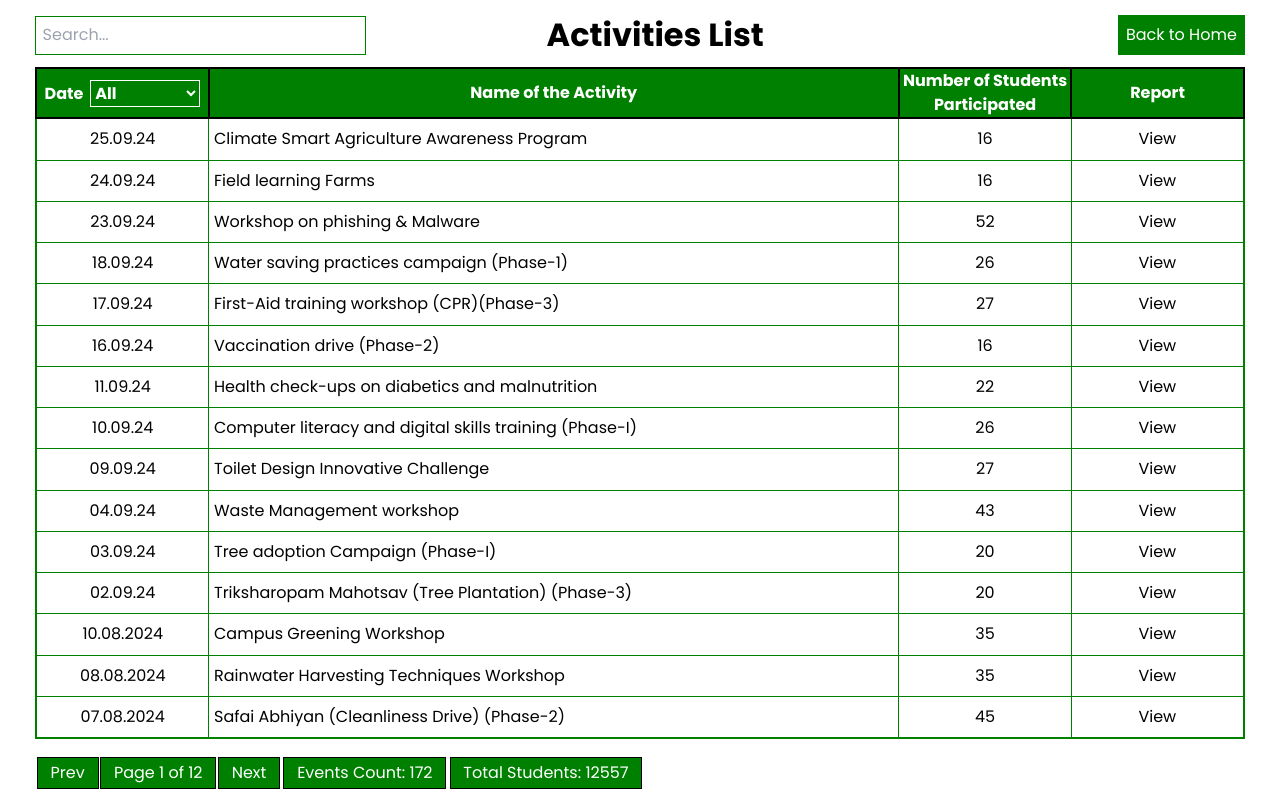
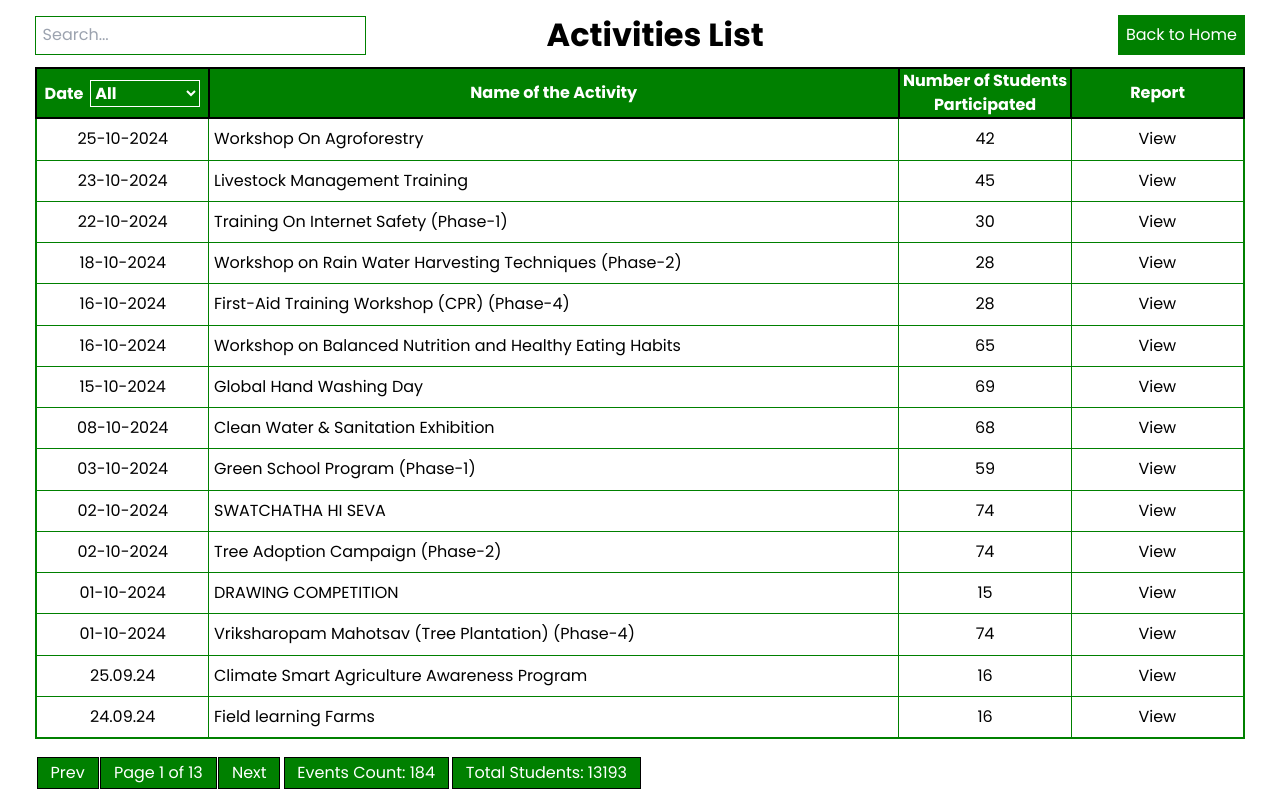
Before and after one commit to DeepakReddyG/SmartVillage, a Next.js app in the folder client/: page /activities in a window 1280 px wide. Built offline with nearby package versions, Linux system fonts and the light colour scheme.

Commit message:
fixed bug with reports page order

```diff
--- a/client/app/activities/Updates_Array.js
+++ b/client/app/activities/Updates_Array.js
@@ -1,4 +1,95 @@
 const newData = [
+    {
+        "Year": "2024-25",
+        "Name of the activity": "Clean Water & Sanitation Exhibition",
+        "Date of the activity \nDD-MM-YYYY": "08-10-2024",
+        "Number of students participated in such activities": "68",
+        "Web Links": "https://kluniversityin-my.sharepoint.com/personal/brambabu_kluniversity_in/_layouts/15/onedrive.aspx?id=%2Fpersonal%2Fbrambabu%5Fkluniversity%5Fin%2FDocuments%2FSVR%20OCTOBER%20MONTH%20REPORTS%202024%2FClean%20Water%20%26%20Sanitation%20Exhibition%2Epdf%2Epdf%20%281%29%2Epdf%20%281%29%2Epdf%20%281%29%2Epdf&parent=%2Fpersonal%2Fbrambabu%5Fkluniversity%5Fin%2FDocuments%2FSVR%20OCTOBER%20MONTH%20REPORTS%202024&ga=1"
+    },
+    {
+        "Year": "2024-25",
+        "Name of the activity": "DRAWING COMPETITION",
+        "Date of the activity \nDD-MM-YYYY": "01-10-2024",
+        "Number of students participated in such activities": "15",
+        "Web Links": "https://kluniversityin-my.sharepoint.com/personal/brambabu_kluniversity_in/_layouts/15/onedrive.aspx?id=%2Fpersonal%2Fbrambabu%5Fkluniversity%5Fin%2FDocuments%2FSVR%20OCTOBER%20MONTH%20REPORTS%202024%2FDRAWING%20COMPETITION%2Epdf%20%281%29%2Epdf%20%281%29%2Epdf%20%281%29%2Epdf&parent=%2Fpersonal%2Fbrambabu%5Fkluniversity%5Fin%2FDocuments%2FSVR%20OCTOBER%20MONTH%20REPORTS%202024&ga=1"
+    },
+    {
+        "Year": "2024-25",
+        "Name of the activity": "First-Aid Training Workshop (CPR) (Phase-4)",
+        "Date of the activity \nDD-MM-YYYY": "16-10-2024",
+        "Number of students participated in such activities": "28",
+        "Web Links": "https://kluniversityin-my.sharepoint.com/personal/brambabu_kluniversity_in/_layouts/15/onedrive.aspx?id=%2Fpersonal%2Fbrambabu%5Fkluniversity%5Fin%2FDocuments%2FSVR%20OCTOBER%20MONTH%20REPORTS%202024%2FFirst%2DAid%20Training%20Workshop%28CPR%29%28Phase%2D4%29%2Epdf%20%281%29%2Epdf%2Epdf%20%281%29%2Epdf&parent=%2Fpersonal%2Fbrambabu%5Fkluniversity%5Fin%2FDocuments%2FSVR%20OCTOBER%20MONTH%20REPORTS%202024&ga=1"
+    },
+    {
+        "Year": "2024-25",
+        "Name of the activity": "Global Hand Washing Day",
+        "Date of the activity \nDD-MM-YYYY": "15-10-2024",
+        "Number of students participated in such activities": "69",
+        "Web Links": "https://kluniversityin-my.sharepoint.com/:b:/g/personal/brambabu_kluniversity_in/ET1naAl4KbdMs-xpd_fokS4B-to5vfSw5CeUPpxgQdBbhg?e=YAiErc"
+    },
+    {
+        "Year": "2024-25",
+        "Name of the activity": "Green School Program (Phase-1)",
+        "Date of the activity \nDD-MM-YYYY": "03-10-2024",
+        "Number of students participated in such activities": "59",
+        "Web Links": "https://kluniversityin-my.sharepoint.com/personal/brambabu_kluniversity_in/_layouts/15/onedrive.aspx?id=%2Fpersonal%2Fbrambabu%5Fkluniversity%5Fin%2FDocuments%2FSVR%20OCTOBER%20MONTH%20REPORTS%202024%2FGreen%20School%20Program%20%28Phase%2D1%29%2Epdf%2Epdf%20%281%29%2Epdf%20%281%29%2Epdf%20%281%29%2Epdf&parent=%2Fpersonal%2Fbrambabu%5Fkluniversity%5Fin%2FDocuments%2FSVR%20OCTOBER%20MONTH%20REPORTS%202024&ga=1"
+    },
+    {
+        "Year": "2024-25",
+        "Name of the activity": "Livestock Management Training",
+        "Date of the activity \nDD-MM-YYYY": "23-10-2024",
+        "Number of students participated in such activities": "45",
+        "Web Links": "https://kluniversityin-my.sharepoint.com/:b:/g/personal/brambabu_kluniversity_in/ESvqq7EYkuRCq6cvItGe-rEBa3lqxsY6L8El16PiXqx-UA?e=117SVG"
+    },
+    {
+        "Year": "2024-25",
+        "Name of the activity": "SWATCHATHA HI SEVA",
+        "Date of the activity \nDD-MM-YYYY": "02-10-2024",
+        "Number of students participated in such activities": "74",
+        "Web Links": "https://kluniversityin-my.sharepoint.com/personal/brambabu_kluniversity_in/_layouts/15/onedrive.aspx?id=%2Fpersonal%2Fbrambabu%5Fkluniversity%5Fin%2FDocuments%2FSVR%20OCTOBER%20MONTH%20REPORTS%202024%2FSWATCHATHA%20HI%20SEVA%2Epdf%20%282%29%20%281%29%2Epdf%2Epdf&parent=%2Fpersonal%2Fbrambabu%5Fkluniversity%5Fin%2FDocuments%2FSVR%20OCTOBER%20MONTH%20REPORTS%202024&ga=1"
+    },
+    {
+        "Year": "2024-25",
+        "Name of the activity": "Training On Internet Safety (Phase-1)",
+        "Date of the activity \nDD-MM-YYYY": "22-10-2024",
+        "Number of students participated in such activities": "30",
+        "Web Links": "https://kluniversityin-my.sharepoint.com/:b:/g/personal/brambabu_kluniversity_in/EfTMaja6lY5Ftwf7QniRIpIBo2XJxWqRuRkmLpRJgDdbMQ?e=F90NUv"
+    },
+    {
+        "Year": "2024-25",
+        "Name of the activity": "Tree Adoption Campaign (Phase-2)",
+        "Date of the activity \nDD-MM-YYYY": "02-10-2024",
+        "Number of students participated in such activities": "74",
+        "Web Links": "https://kluniversityin-my.sharepoint.com/:b:/g/personal/brambabu_kluniversity_in/EWcAUddZm5BGiWp2lkeCFScBq1ogc0xZJlFu5_IoigfSpQ?e=L6YV5k"
+    },
+    {
+        "Year": "2024-25",
+        "Name of the activity": "Vriksharopam Mahotsav (Tree Plantation) (Phase-4)",
+        "Date of the activity \nDD-MM-YYYY": "01-10-2024",
+        "Number of students participated in such activities": "74",
+        "Web Links": "https://kluniversityin-my.sharepoint.com/:b:/g/personal/brambabu_kluniversity_in/ETqvO7s5cOZFiUiviRAMSRwBXsqa5AjNtvKcarCrXFLDKA?e=yfGXKw"
+    },
+    {
+        "Year": "2024-25",
+        "Name of the activity": "Workshop on Balanced Nutrition and Healthy Eating Habits",
+        "Date of the activity \nDD-MM-YYYY": "16-10-2024",
+        "Number of students participated in such activities": "65",
+        "Web Links": "https://kluniversityin-my.sharepoint.com/:b:/g/personal/brambabu_kluniversity_in/EQY-DaQiXsZOhGd2qVyK3kUBlGXZ6OLKvivl_zS84juJfw?e=06o0JD"
+    },
+    {
+        "Year": "2024-25",
+        "Name of the activity": "Workshop On Agroforestry",
+        "Date of the activity \nDD-MM-YYYY": "25-10-2024",
+        "Number of students participated in such activities": "42",
+        "Web Links": "https://kluniversityin-my.sharepoint.com/:b:/g/personal/brambabu_kluniversity_in/Ef7nzuNC23JHmFZZAiFxftYBN1zJWN-JHahCVGJJpsz1_Q?e=KauAxp"
+    },
+    {
+        "Year": "2024-25",
+        "Name of the activity": "Workshop on Rain Water Harvesting Techniques (Phase-2)",
+        "Date of the activity \nDD-MM-YYYY": "18-10-2024",
+        "Number of students participated in such activities": "28",
+        "Web Links": "https://kluniversityin-my.sharepoint.com/:b:/g/personal/brambabu_kluniversity_in/EYvnvPZ4wjpKsI-A0Hs4pSMBVr6zcuH9Pl7tlxv7gqaB2w?e=Yqj7Fr"
+    },
         {
             "Year": "2022-23",
             "Name of the activity": "Awareness Propgrammes & Rallies on Usage of Plastic",
@@ -9,7 +100,7 @@ const newData = [
         {
             "Year": "2022-23",
             "Name of the activity": "World Population Day",
-            "Date of the activity \nDD-MM-YYYY": "11.07.2022",
+            "Date of the activity \nDD-MM-YYYY": "11-07-2022",
             "Number of students participated in such activities": "81",
             "Web Links": "https://www.kluniversity.in/iqac-files/SSR-2023/c3/3.6.2/Activities/93.pdf"
         },
@@ -1112,13 +1203,13 @@ const newData = [
             "Number of students participated in such activities": "35",
             "Web Links": "https://kluniversityin-my.sharepoint.com/:b:/g/personal/2300040028_kluniversity_in/EeNYkLT3Z99Mk2y5KZZTrfsBmQ2oY3fdXeGrzXJdwn-hVw?e=EBw5Vp"
         },
-        {
-            "Year": "2023-2024",
-            "Name of the activity": "Campus Greening Workshop",
-            "Date of the activity \nDD-MM-YYYY": "10.08.2024",
-            "Number of students participated in such activities": "35",
-            "Web Links": "https://kluniversityin-my.sharepoint.com/:b:/g/personal/2300040028_kluniversity_in/EXD3bON2H6BNm5c4XBBj-pIBPQ7frO7cGRQQGCdKOABQJQ?e=kDoxlB"
-        },
+        // {
+        //     "Year": "2023-2024",
+        //     "Name of the activity": "Campus Greening Workshop",
+        //     "Date of the activity \nDD-MM-YYYY": "10.08.2024",
+        //     "Number of students participated in such activities": "35",
+        //     "Web Links": "https://kluniversityin-my.sharepoint.com/:b:/g/personal/2300040028_kluniversity_in/EXD3bON2H6BNm5c4XBBj-pIBPQ7frO7cGRQQGCdKOABQJQ?e=kDoxlB"
+        // },
         {
             "Year": "2023-2024",
             "Name of the activity": "Triksharopam Mahotsav (Tree Plantation) (Phase-3)",
--- a/client/app/activities/page.js
+++ b/client/app/activities/page.js
@@ -23,8 +23,15 @@ function Page() {
 
   // Function to convert date to a common format for sorting
   const formatDateForSorting = (date) => {
-    const [day, month, year] = date.split('.');
-    return `${year.padStart(4, '20')}-${month.padStart(2, '0')}-${day.padStart(2, '0')}`;
+    // Handle both "." and "-" separators
+    const parts = date.includes('.') ? date.split('.') : date.split('-');
+    const [day, month, year] = parts;
+
+    // Ensure year is padded correctly
+    const fullYear = year.length === 2 ? `20${year}` : year;
+
+    // Return ISO format date string
+    return `${fullYear}-${month.padStart(2, '0')}-${day.padStart(2, '0')}`;
   };
 
   // Sort the data based on the selected column and order
@@ -40,6 +47,9 @@ function Page() {
       }
     });
   }
+
+  // Add this after sorting the data
+  console.log('Sorted data:', sortedData.slice(0, 5)); // Show first 5 entries
 
   // Filtered data based on search query and selected year
   const filteredData = sortedData.filter(event =>
--- a/client/app/gallery/page.js
+++ b/client/app/gallery/page.js
@@ -42,7 +42,7 @@ const App = () => {
     } else {
       setFilteredImages(galleryImages);
     }
-  }, []);
+  }, [selectedDomain, images]);
 
   useEffect(() => {
     const handleScroll = () => {
```
